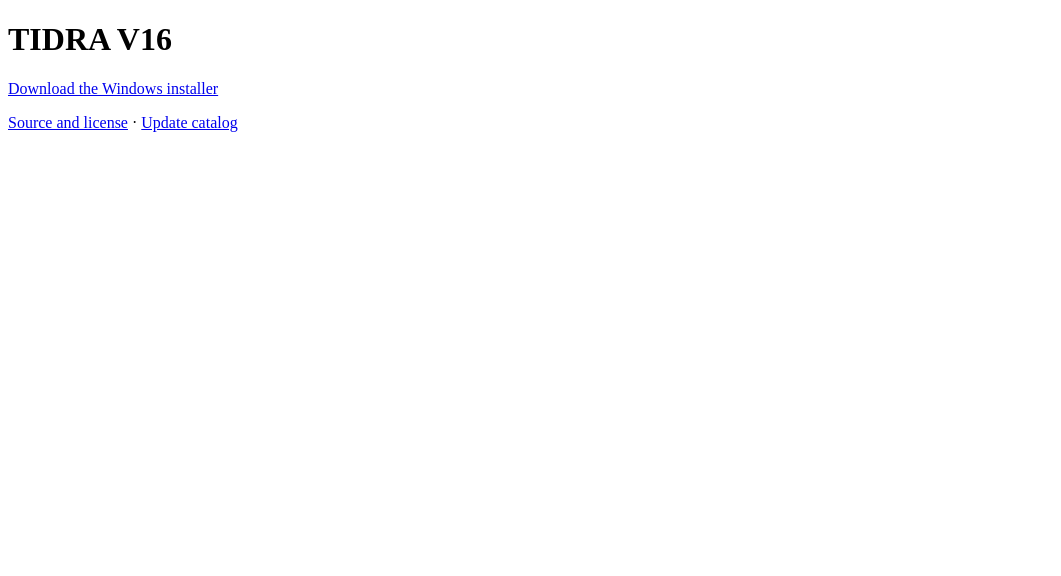
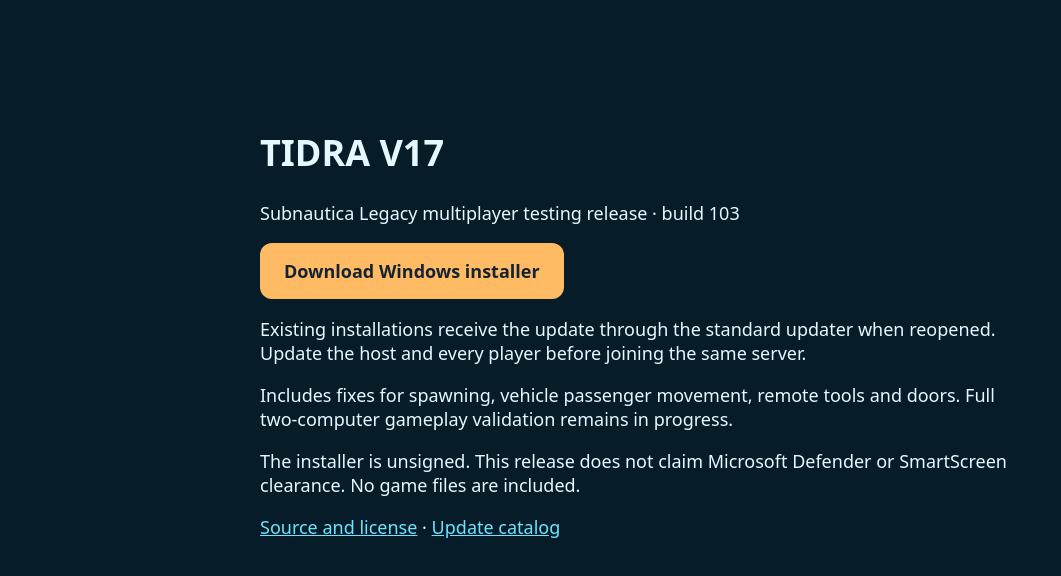
Before and after one commit to yahavlevy2011-dot/abyss-signal, a plain HTML site: page index.html in a window 1280 px wide. Shown: the whole page, without its empty margins (0-1061 px from the left). Drawn offline with Linux system fonts and the light colour scheme.

Commit message:
Publish TIDRA V17 build 103 with installer validation and multiplayer fixes

```diff
--- a/index.html
+++ b/index.html
@@ -1 +1 @@
-<!doctype html><html lang="en"><meta charset="utf-8"><title>TIDRA downloads</title><h1>TIDRA V16</h1><p><a href="TIDRA-Setup.exe">Download the Windows installer</a></p><p><a href="TIDRA-V16-Source.zip">Source and license</a> · <a href="catalog.txt">Update catalog</a></p></html>
+<!doctype html><html lang="en"><meta charset="utf-8"><meta name="viewport" content="width=device-width,initial-scale=1"><title>TIDRA V17 downloads</title><style>body{background:#071c29;color:#e5f8ff;font:18px system-ui;max-width:760px;margin:10vh auto;padding:24px}a{color:#6ce6ff}.download{display:inline-block;padding:16px 24px;background:#ffba64;color:#132333;border-radius:12px;text-decoration:none;font-weight:bold}</style><h1>TIDRA V17</h1><p>Subnautica Legacy multiplayer testing release · build 103</p><p><a class="download" href="TIDRA-Setup.exe">Download Windows installer</a></p><p>Existing installations receive the update through the standard updater when reopened. Update the host and every player before joining the same server.</p><p>Includes fixes for spawning, vehicle passenger movement, remote tools and doors. Full two-computer gameplay validation remains in progress.</p><p>The installer is unsigned. This release does not claim Microsoft Defender or SmartScreen clearance. No game files are included.</p><p><a href="TIDRA-V17-Source.zip">Source and license</a> · <a href="catalog.txt">Update catalog</a></p></html>
```
Also changed, not shown: catalog.txt, 3 other files.
